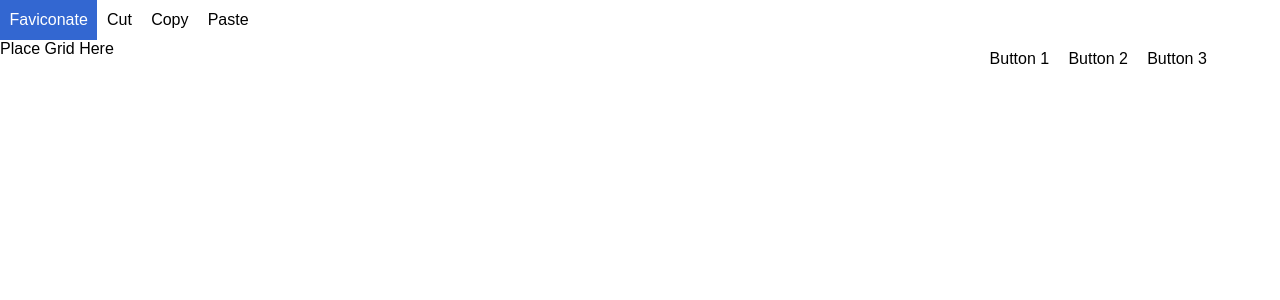
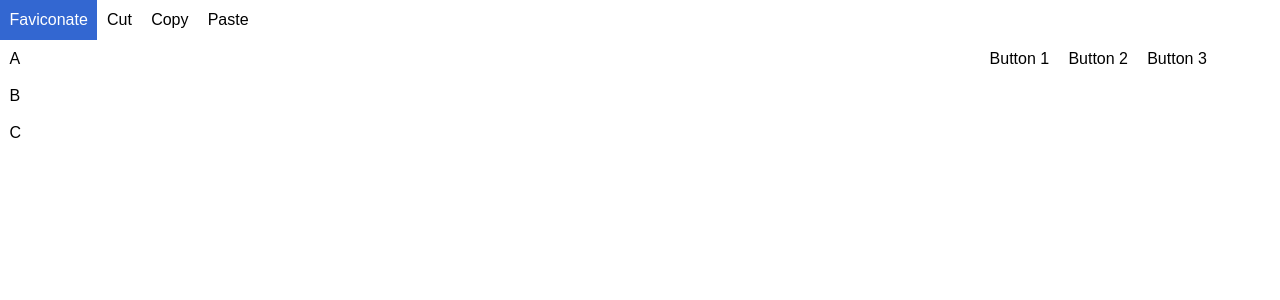
Before and after one commit to menendezpoo/faviconate, a React (Create React App) app: page / in a window 1280 px wide. Shown: the top 300 px of the page. Built offline with nearby package versions, Linux system fonts and the light colour scheme; the HTML template or start-up script is replaced by a standard one.

Commit message:
Corrected flow of vertical toolbars. Added PixelView component.

```diff
--- a/src/App.tsx
+++ /dev/null
@@ -1,34 +0,0 @@
-import * as React from "react";
-import {ToolbarView} from "./hui/layout/ToolbarView";
-import {Button} from "./hui/items/Button";
-import {Separator} from "./hui/items/Separator";
-import {DockView} from "./hui/layout/DockView";
-
-export class App extends React.Component{
-
-    render() {
-
-        const mainItems = <>
-            <Button text={`Faviconate`}/>
-            <Separator/>
-            <Button text={`Cut`}/>
-            <Button text={`Copy`}/>
-            <Button text={`Paste`}/>
-        </>;
-
-        const sideBar = <>
-            <Button text={`Button 1`}/>
-            <Button text={`Button 2`}/>
-            <Button text={`Button 3`}/>
-        </>;
-
-        return (
-            <ToolbarView items={mainItems}>
-                <DockView side={`right`} sideView={sideBar}>
-                    <span>Place Grid Here</span>
-                </DockView>
-            </ToolbarView>
-        );
-    }
-
-}
--- /dev/null
+++ b/src/components/App.tsx
@@ -0,0 +1,43 @@
+import * as React from "react";
+import {ToolbarView} from "../hui/layout/ToolbarView";
+import {Button} from "../hui/items/Button";
+import {Separator} from "../hui/items/Separator";
+import {DockView} from "../hui/layout/DockView";
+import {PixelView} from "./PixelView";
+
+export class App extends React.Component{
+
+    render() {
+
+        const mainToolbarItems = <>
+            <Button text={`Faviconate`}/>
+            <Separator/>
+            <Button text={`Cut`}/>
+            <Button text={`Copy`}/>
+            <Button text={`Paste`}/>
+        </>;
+
+        const toolToolbarItems = <>
+            <Button text={`A`}/>
+            <Button text={`B`}/>
+            <Button text={`C`}/>
+        </>;
+
+        const sideBar = <>
+            <Button text={`Button 1`}/>
+            <Button text={`Button 2`}/>
+            <Button text={`Button 3`}/>
+        </>;
+
+        return (
+            <ToolbarView items={mainToolbarItems}>
+                <DockView side={`right`} sideView={sideBar}>
+                    <ToolbarView side={`left`} items={toolToolbarItems}>
+                        <PixelView />
+                    </ToolbarView>
+                </DockView>
+            </ToolbarView>
+        );
+    }
+
+}
--- /dev/null
+++ b/src/components/PixelView.scss
@@ -0,0 +1,5 @@
+div.pixel-view{
+
+
+
+}
--- /dev/null
+++ b/src/components/PixelView.tsx
@@ -0,0 +1,15 @@
+import * as React from "react";
+import {RefObject} from "react";
+
+export class PixelView extends React.Component{
+
+    canvasRef: RefObject<HTMLCanvasElement> = React.createRef()
+
+    render() {
+        return (
+            <div className={`pixel-view`}>
+                <canvas ref={this.canvasRef}></canvas>
+            </div>
+        );
+    }
+}
--- a/src/hui/layout/ToolbarView.scss
+++ b/src/hui/layout/ToolbarView.scss
@@ -18,6 +18,10 @@
   &.side-left, &.side-right{
     > .toolbar{
       flex-direction: column;
+
+      > .items{
+        flex-direction: column;
+      }
     }
   }
 
--- /dev/null
+++ b/src/index.scss
@@ -0,0 +1,2 @@
+
+@import "./components/PixelView.scss";
--- a/src/index.tsx
+++ b/src/index.tsx
@@ -1,9 +1,10 @@
 import './hui/css/styles.css';
 import './hui/css/theme.css';
 import './hui/css/index.scss';
+import './index.scss';
 import * as React from "react";
 import * as ReactDOM from "react-dom";
-import {App} from "./App";
+import {App} from "./components/App";
 
 ReactDOM.render(
     <App />,
```
Also changed, not shown: 2 other files (tests, documents, lock files or other folders).
